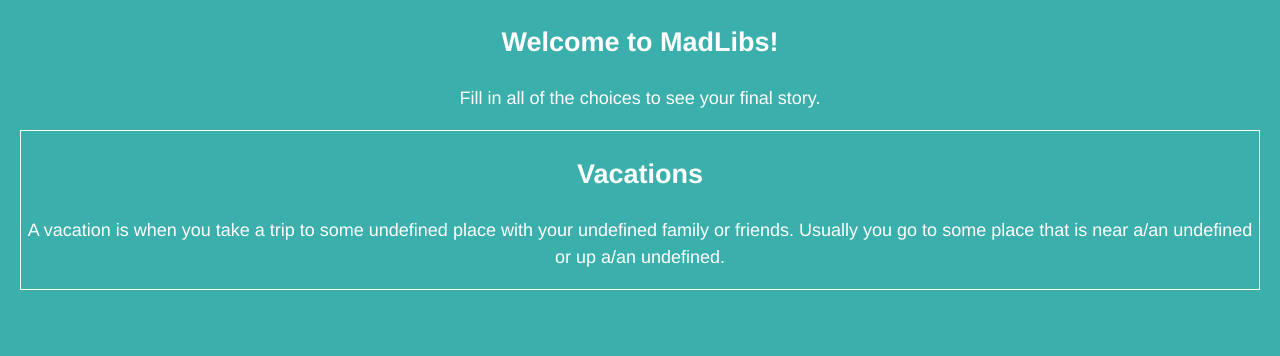
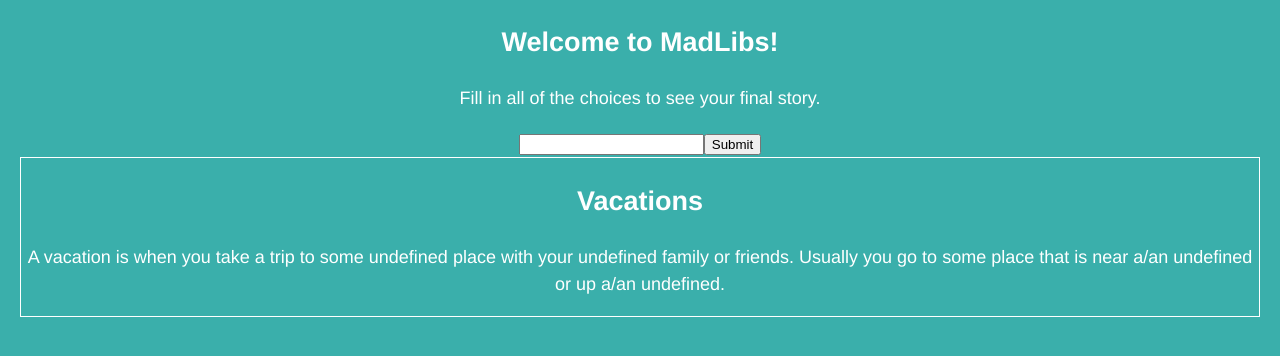
Before and after one commit to zhengcao/madlib, a React (Create React App) app: page / in a window 1280 px wide. Shown: the top 356 px of the page. Built offline with nearby package versions, Linux system fonts and the light colour scheme.

Commit message:
Implement hard coded input box

```diff
--- a/src/App.js
+++ b/src/App.js
@@ -2,6 +2,7 @@ import React, { Component } from 'react';
 import './App.css';
 import MadLibs from './madlibs/MadLibs.js';
 import Story from './components/Story.js';
+import NewStoryForm from './components/NewStoryForm.js';
 
 class App extends Component {
   constructor() {
@@ -10,6 +11,8 @@ class App extends Component {
     this.state = {
       selectedMadLib: MadLibs[0]
     };
+
+    this.updateWord = this.updateWord.bind(this);
   }
 
   // Update the value of a word in the selected
@@ -28,9 +31,9 @@ class App extends Component {
       <section className="App">
         <h1>Welcome to MadLibs!</h1>
         <p>Fill in all of the choices to see your final story.</p>
-        {/*
-          Render your form with input values
-        */}
+        <NewStoryForm
+          updateWord={this.updateWord}
+          />
         <Story
           title={ this.state.selectedMadLib.title }
           text={ this.state.selectedMadLib.getText() }
--- /dev/null
+++ b/src/components/NewStoryForm.js
@@ -0,0 +1,31 @@
+import React, { Component } from 'react';
+import PropTypes from 'prop-types';
+import './NewStoryForm.css';
+
+class NewStoryForm extends Component {
+
+  static propTypes = {
+    updateWord: PropTypes.func.isRequired,
+  }
+
+  onFieldChange = (key, value) => {
+    this.props.updateWord(key, value);
+  }
+
+  render() {
+    return (
+      <section>
+        <form  className="new-story-form">
+          <label placeholder="Adjective 1"></label>
+          <input
+           name="adjective_1"
+           onChange={(event) => { this.onFieldChange('adjective_1', event.target.value) }}
+           />
+          <input type="submit" />
+        </form>
+      </section>
+    );
+  }
+}
+
+export default NewStoryForm;
```
Also changed, not shown: src/components/NewStoryForm.css (added).
